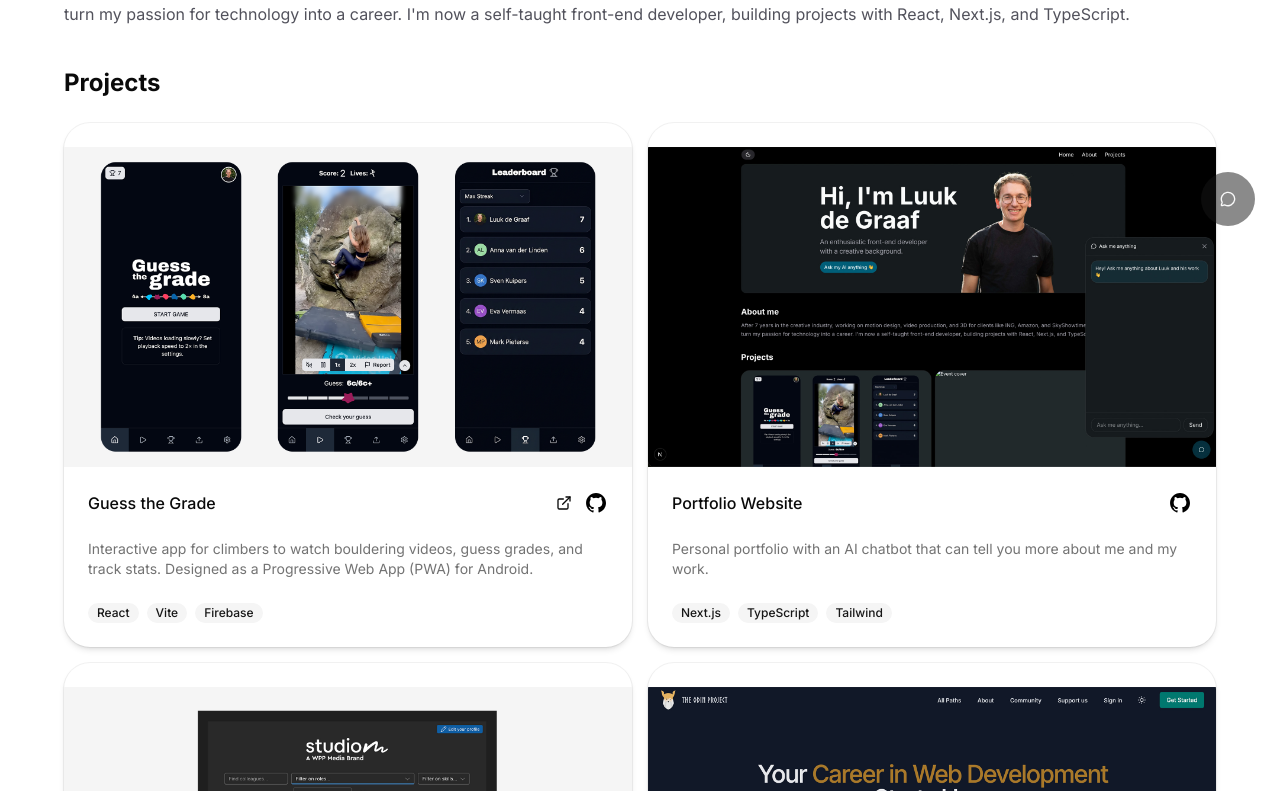
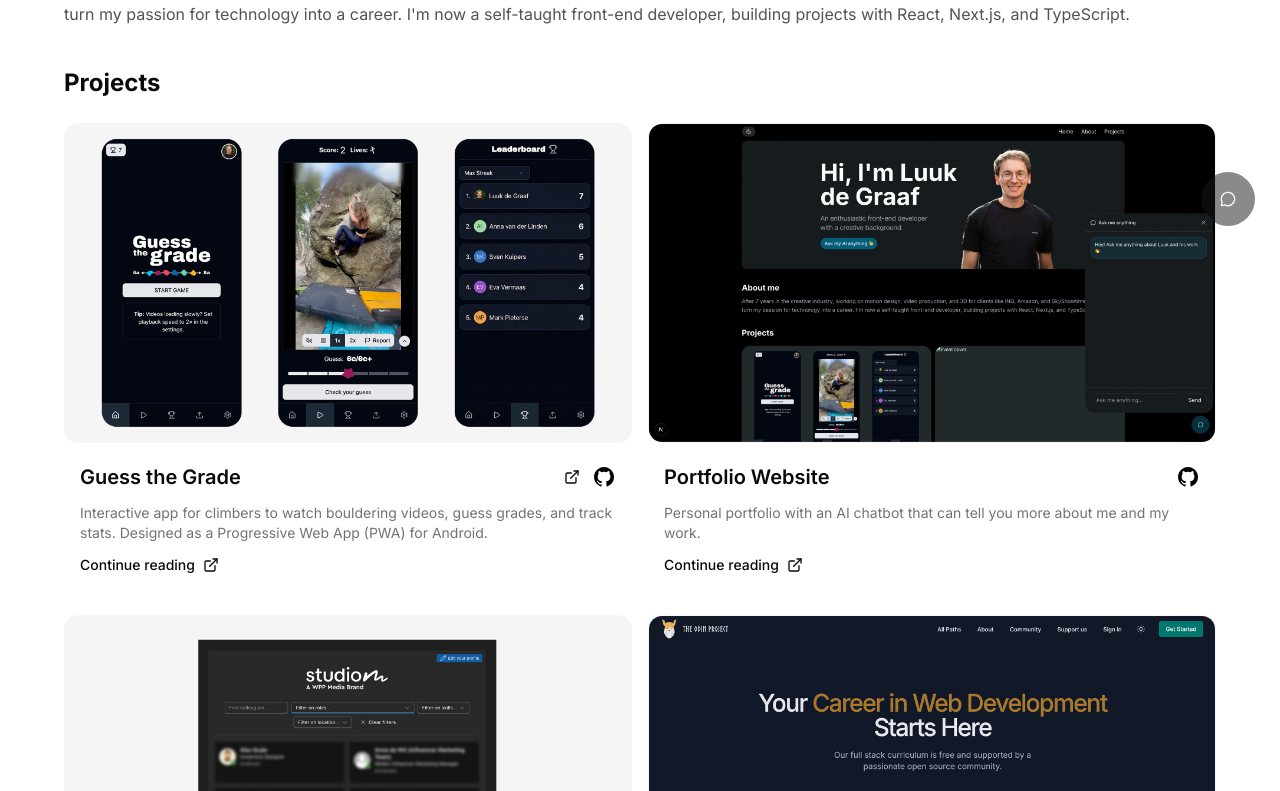
Before and after one commit to luukdg/my-portfolio, a Next.js app: page / in a window 1280 px wide. Shown: the part 549-1340 px from the top of the page. Built offline with nearby package versions, Linux system fonts and the light colour scheme.

Commit message:
changed projects design

```diff
--- a/components/sections/projects.tsx
+++ b/components/sections/projects.tsx
@@ -16,9 +16,12 @@ export function Projects() {
   return (
     <div className="w-full flex-col flex gap-6">
       <h1 className="text-2xl font-bold">Projects</h1>
+
       <div className="grid grid-cols-1 gap-4 md:grid-cols-2">
         {projects.map((project) => (
-          <Card key={project.title}>
+          <>
+            <div className="flex flex-col gap-5 pb-6">
+              <div className="rounded-xl overflow-hidden border-1 border-muted">
                 <Link href={`/projects/${project.slug}`}>
                   <img
                     src={project.image || "/projects/default.jpg"}
@@ -26,34 +29,43 @@ export function Projects() {
                     className="relative aspect-video w-full object-cover bg-muted"
                   />
                 </Link>
-            <CardHeader>
-              <CardTitle className="flex flex-row justify-between">
-                <h1>{project.title}</h1>
+              </div>
+              <div className="flex flex-col gap-3 sm:px-4">
+                <div className="flex flex-row justify-between">
+                  <h1 className="font-semibold text-xl">{project.title}</h1>
                   <div className="flex flex-row items-center gap-3">
                     {project.live && (
-                    <a href={project.live} target="_blank">
+                      <a
+                        href={project.live}
+                        target="_blank"
+                        rel="noopener noreferrer"
+                      >
                         <ExternalLink className="w-4 h-4" />
                       </a>
                     )}
-                  <a href={project.github} target="_blank">
+                    <a
+                      href={project.github}
+                      target="_blank"
+                      rel="noopener noreferrer"
+                    >
                       <GithubIcon />
                     </a>
                   </div>
-              </CardTitle>
-            </CardHeader>
-            <CardContent>
-              <p className="text-sm text-muted-foreground">
+                </div>
+                <div className="text-sm text-muted-foreground">
                   {project.description}
-              </p>
-            </CardContent>
-            <CardFooter className="gap-2 flex-wrap">
-              {project.tags.map((tag) => (
-                <Badge key={tag} variant="secondary">
-                  {tag}
-                </Badge>
-              ))}
-            </CardFooter>
-          </Card>
+                </div>
+
+                <Link
+                  href={`/projects/${project.slug}`}
+                  className="inline-flex items-center gap-2 text-sm font-medium hover:underline"
+                >
+                  <span>Continue reading</span>
+                  <ExternalLink className="w-4 h-4" />
+                </Link>
+              </div>
+            </div>
+          </>
         ))}
       </div>
     </div>
```
Lines whose indentation alone changed are shown as unchanged.
